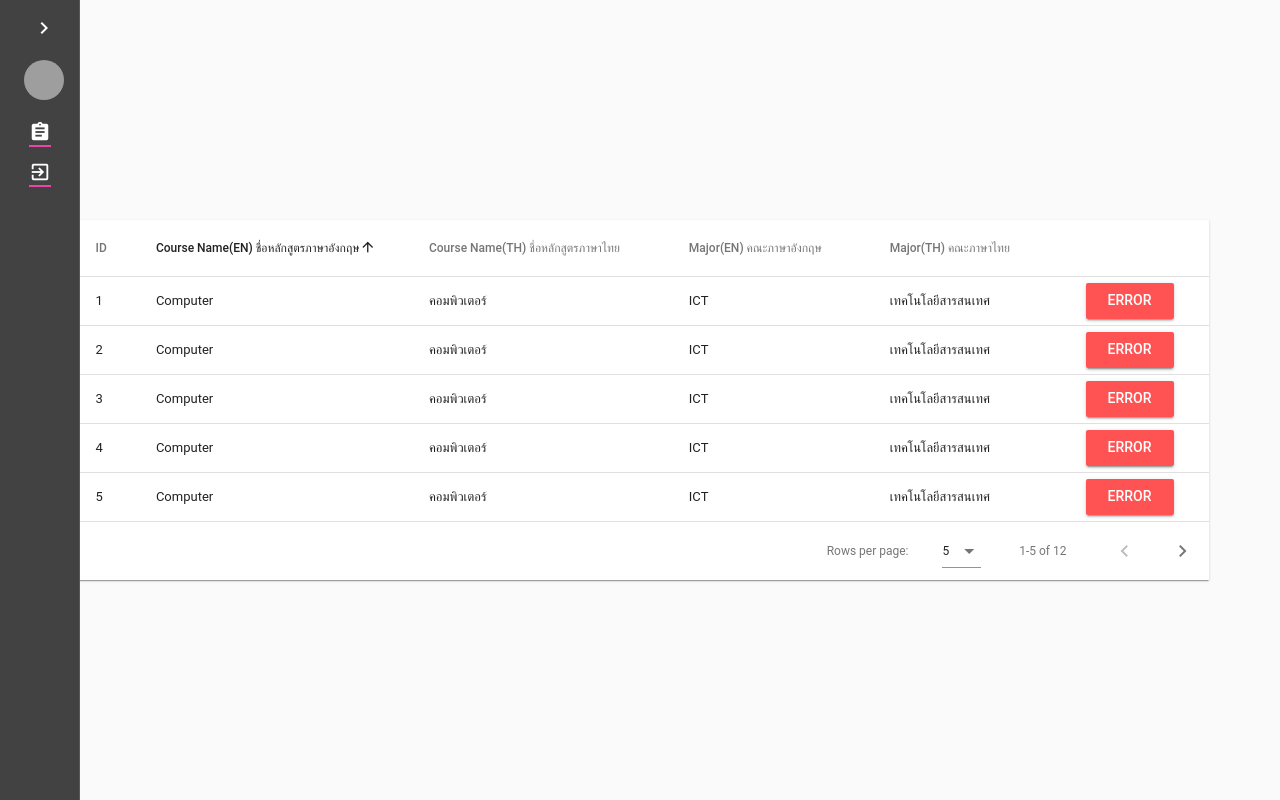
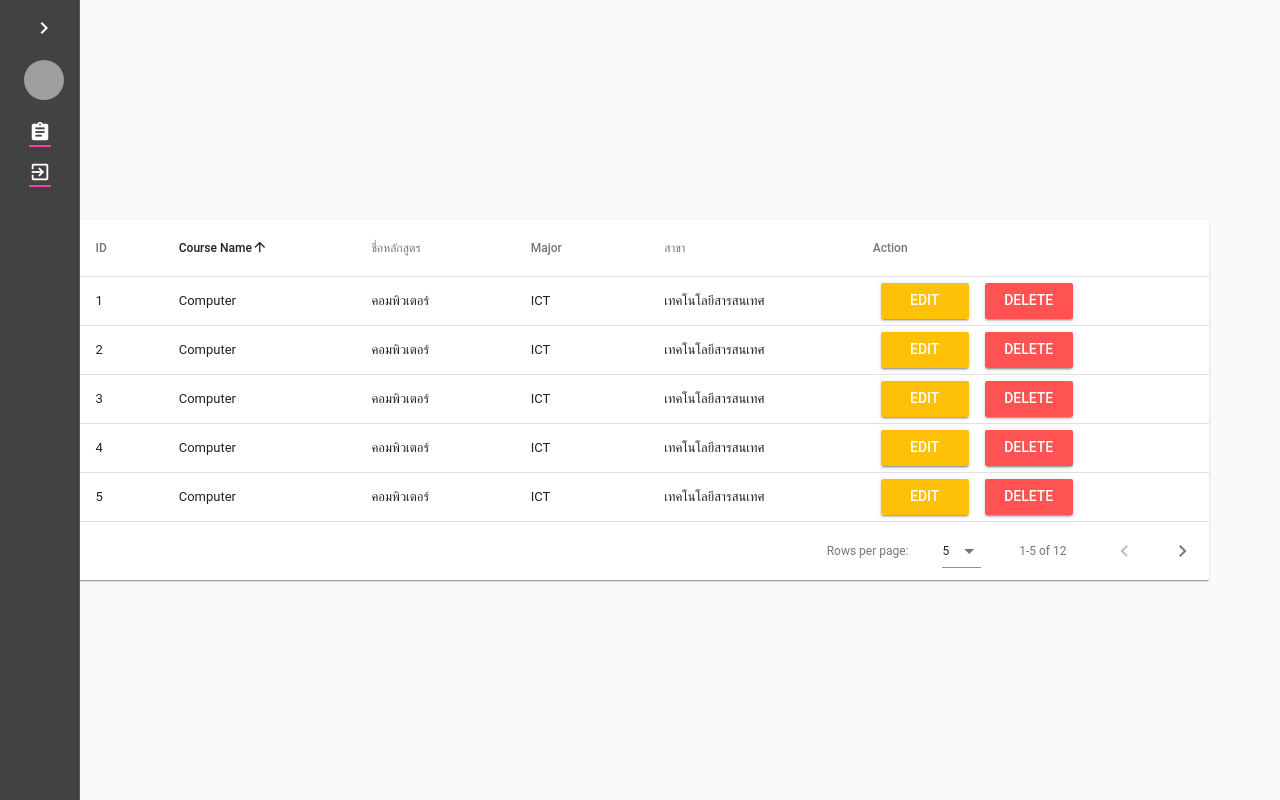
Before and after one commit to chaosnerd/Course, a Vue app in the folder frontend/: page / in a window 1280 px wide. Built offline with nearby package versions, Linux system fonts and the light colour scheme; grey boxes are pictures that could not be loaded; a small style sheet from the web is missing.

Commit message:
add action btn

```diff
--- a/frontend/src/App.vue
+++ b/frontend/src/App.vue
@@ -19,11 +19,11 @@
 
           <v-list-tile avatar tag="div">
             <v-list-tile-avatar>
-              <img src="https://randomuser.me/api/portraits/men/85.jpg">
+              <img src="https://encrypted-tbn0.gstatic.com/images?q=tbn:ANd9GcROYp1893e9HwCm_oPAKRUrQJ2SaVIyVZxaa_k4ViK89hkNxWlsVw">
             </v-list-tile-avatar>
 
             <v-list-tile-content>
-              <v-list-tile-title>John Leider</v-list-tile-title>
+              <v-list-tile-title>อ.แจว มาแจวจ้ําจึก</v-list-tile-title>
             </v-list-tile-content>
 
             <v-list-tile-action>
@@ -37,7 +37,7 @@
         <v-list class="pt-0" dense>
           <v-divider light></v-divider>
             <router-link  to="/">
-              <v-list-tile>
+              <v-list-tile @click.stop="mini = !mini">
                   <v-list-tile-action >
                       <v-icon>assignment</v-icon>
                   </v-list-tile-action>
@@ -47,7 +47,7 @@
               </v-list-tile>
             </router-link>
             <router-link  to="/test">
-              <v-list-tile>
+              <v-list-tile @click.stop="mini = !mini">
                   <v-list-tile-action >
                       <v-icon>exit_to_app</v-icon>
                   </v-list-tile-action>
--- a/frontend/src/components/HelloWorld.vue
+++ b/frontend/src/components/HelloWorld.vue
@@ -12,7 +12,7 @@
         <td class="text-xs-left">{{ props.item.name_th }}</td>
         <td class="text-xs-left">{{ props.item.major_en }}</td>
         <td class="text-xs-left">{{ props.item.major_th }}</td>
-        <td class="text-xs-left"><v-btn color="error">Error</v-btn></td>
+        <td class="text-xs-left"><v-btn color="warning">Edit</v-btn><v-btn color="error">Delete</v-btn></td>
 
 
       </template>
@@ -31,10 +31,11 @@
             sortable: false ,
             value: 'name'
           },
-          { text: 'Course Name(EN) ชื่อหลักสูตรภาษาอังกฤษ', value: 'name_en' },
-          { text: 'Course Name(TH) ชื่อหลักสูตรภาษาไทย', value: 'name_th' },
-          { text: 'Major(EN) คณะภาษาอังกฤษ', value: 'major_en' },
-          { text: 'Major(TH) คณะภาษาไทย', value: 'major_th' },
+          { text: 'Course Name', value: 'name_en' },
+          { text: 'ชื่อหลักสูตร', value: 'name_th' },
+          { text: 'Major', value: 'major_en' },
+          { text: 'สาขา', value: 'major_th' },
+          { text: 'Action', value: '' },
         ],
         details: [
           {
--- a/frontend/src/components/test.vue
+++ b/frontend/src/components/test.vue
@@ -1,6 +1,6 @@
 <template>
     <div id="test">
-        <h1>tasdajshdkjashdkajhskdahsdkjashdk</h1>
+        <h1>Logout</h1>
     </div>
 </template>
 
```
Also changed, not shown: frontend/src/router/index.js (deleted, +0 -19 lines).
